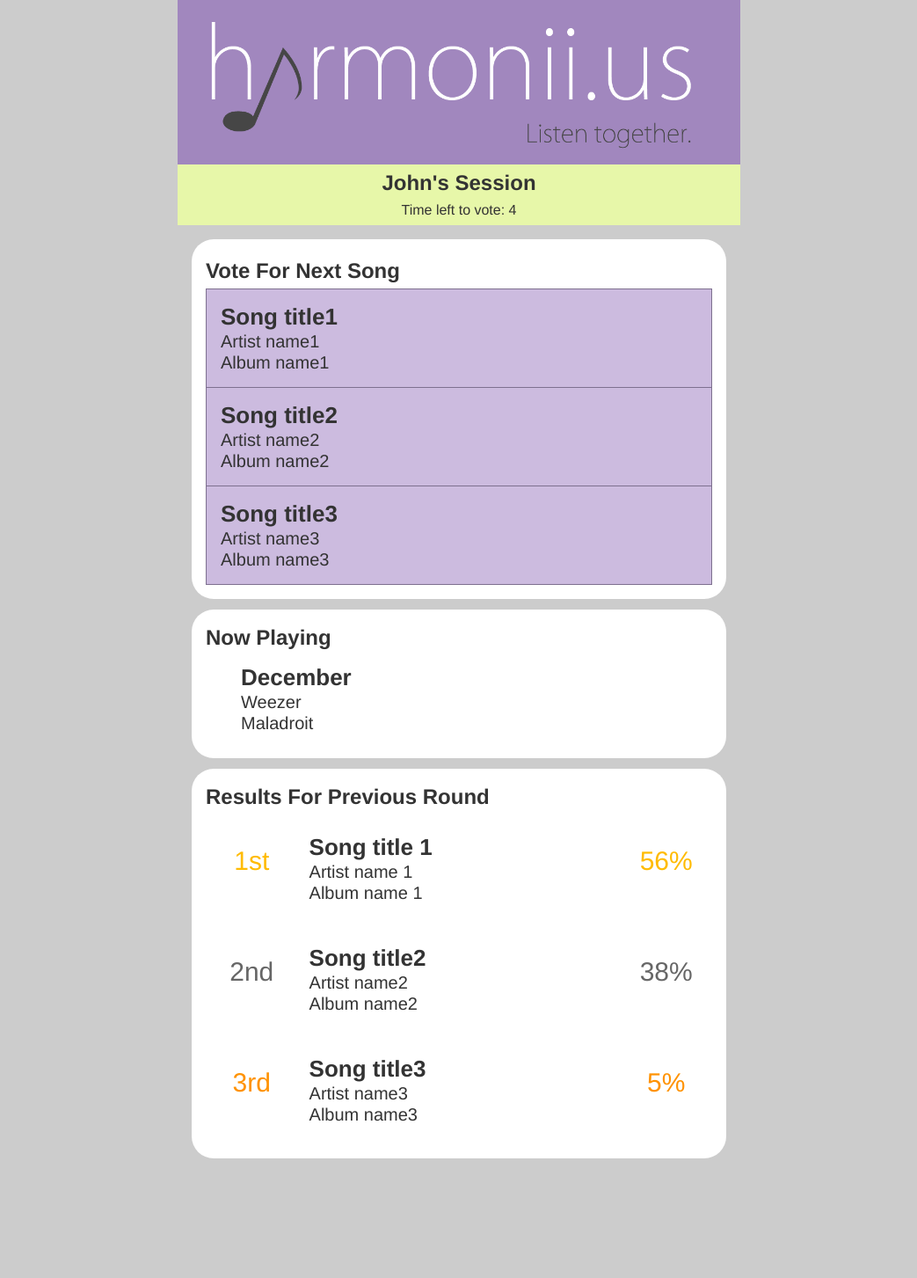
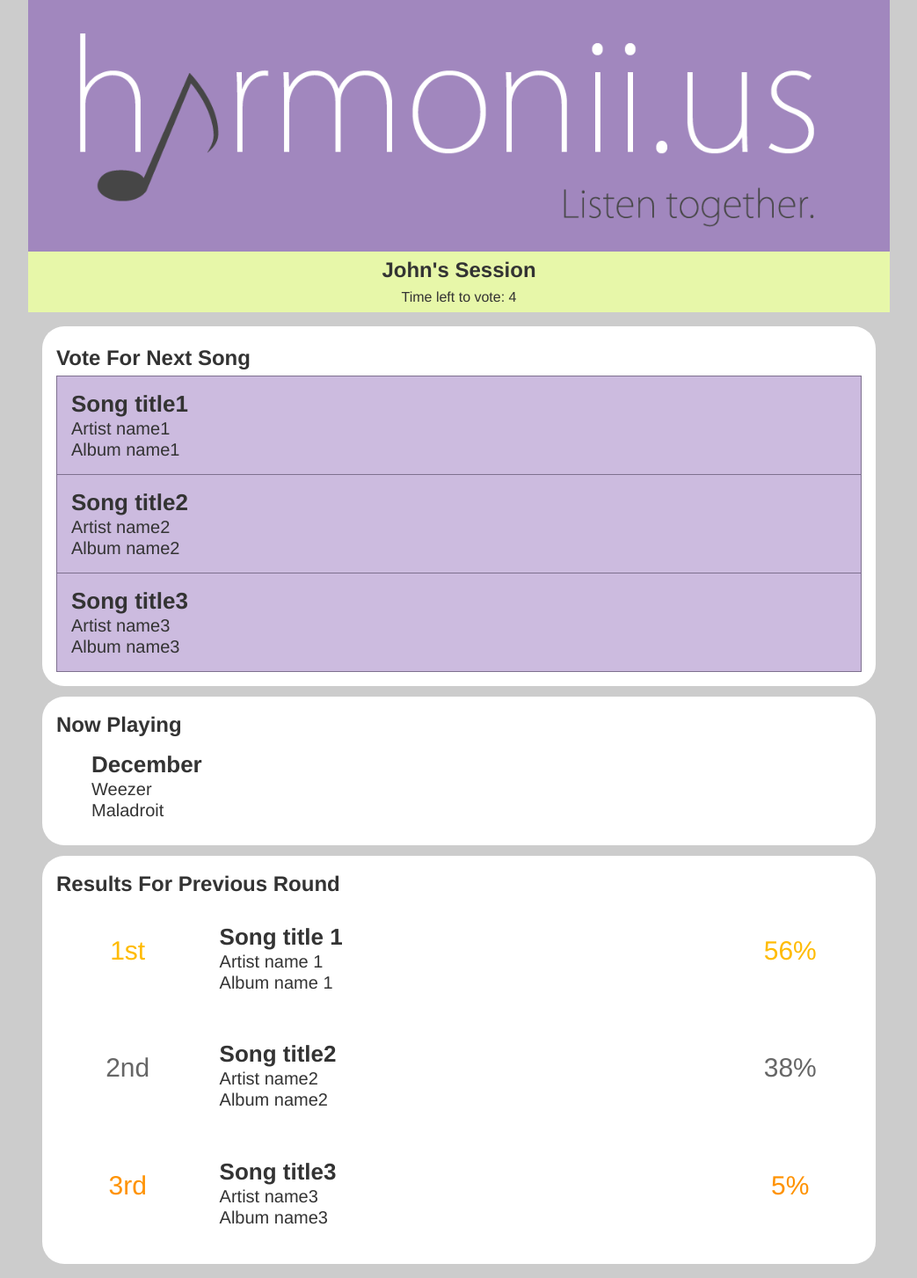
Before and after one commit to wtlu/harmonic-residence, a PHP site: page / in a window 1280 px wide. Shown: the whole page at 88% size, without its empty margins (118-1161 px from the left). Before the commit the page ends 1317 px from the top, so only its background shows below. Run offline with PHP 8.4, Linux system fonts and the light colour scheme; some libraries are stand-ins or nearby versions.

Commit message:
edit viewport

```diff
--- a/harmoniius-server/index.html
+++ b/harmoniius-server/index.html
@@ -6,6 +6,7 @@
 		<script src="https://ajax.googleapis.com/ajax/libs/jquery/1.7.1/jquery.min.js" type="text/javascript"></script>
 		<script src="harmoniimobile.js" type="text/javascript"></script>
 		<script src="vote.js" type="text/javascript"></script>
+		<meta name = "viewport" content = "width = device-width">
 	</head>
 
 	<body>
--- a/harmoniius-server/styles.css
+++ b/harmoniius-server/styles.css
@@ -4,6 +4,7 @@
 html {
 	margin: 0;
 	padding: 0;
+	-webkit-text-size-adjust: auto;
 }
 
 body {
@@ -11,7 +12,7 @@ body {
 	padding: 0;
 	font-family: "Helvetica", "arial", sans-serif;
 	font-size: 16px;
-	width: 640px;
+	width: 980px;
 	background: #ccc;
 	color: #333;
 }
```
